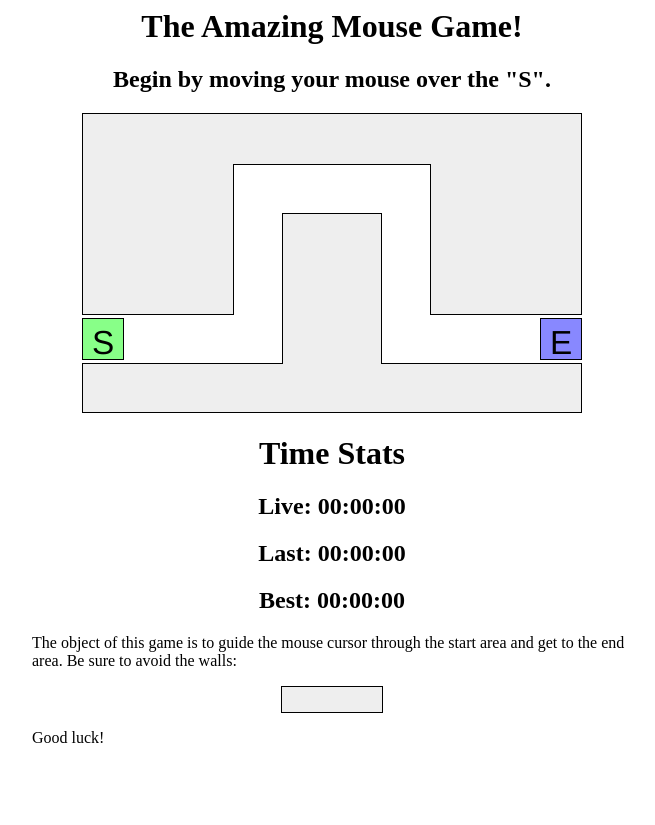
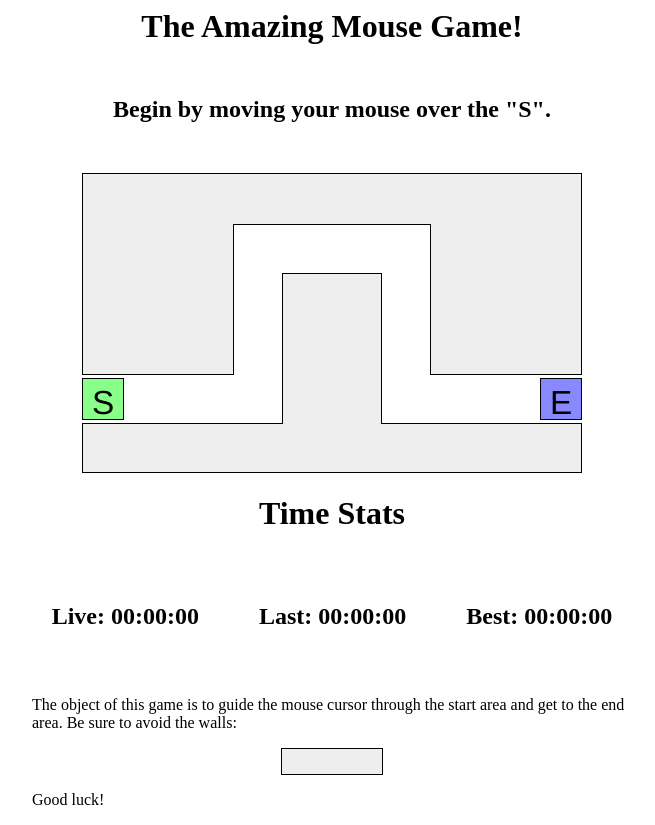
Before and after one commit to El-FaisalAlaaeddine/Maze, a plain HTML site: page index.html in a window 1280 px wide. Shown: the whole page, without its empty margins (308-963 px from the left). Before the commit the page ends 800 px from the top, so only its background shows below. Drawn offline with Linux system fonts and the light colour scheme.

Commit message:
styling the timer div

```diff
--- a/game.css
+++ b/game.css
@@ -110,3 +110,15 @@ neighboring elements.  Necessary to avoid giving ids to the boundary divs
 	height: 150px;
 	width: 98px;
 }
+.stats{
+	text-align: center;
+}
+.container-2{
+	flex-direction: row;
+	display: flex;
+	text-align: center;
+	justify-content: center;
+}
+h2{
+	padding: 30px;
+}
```
